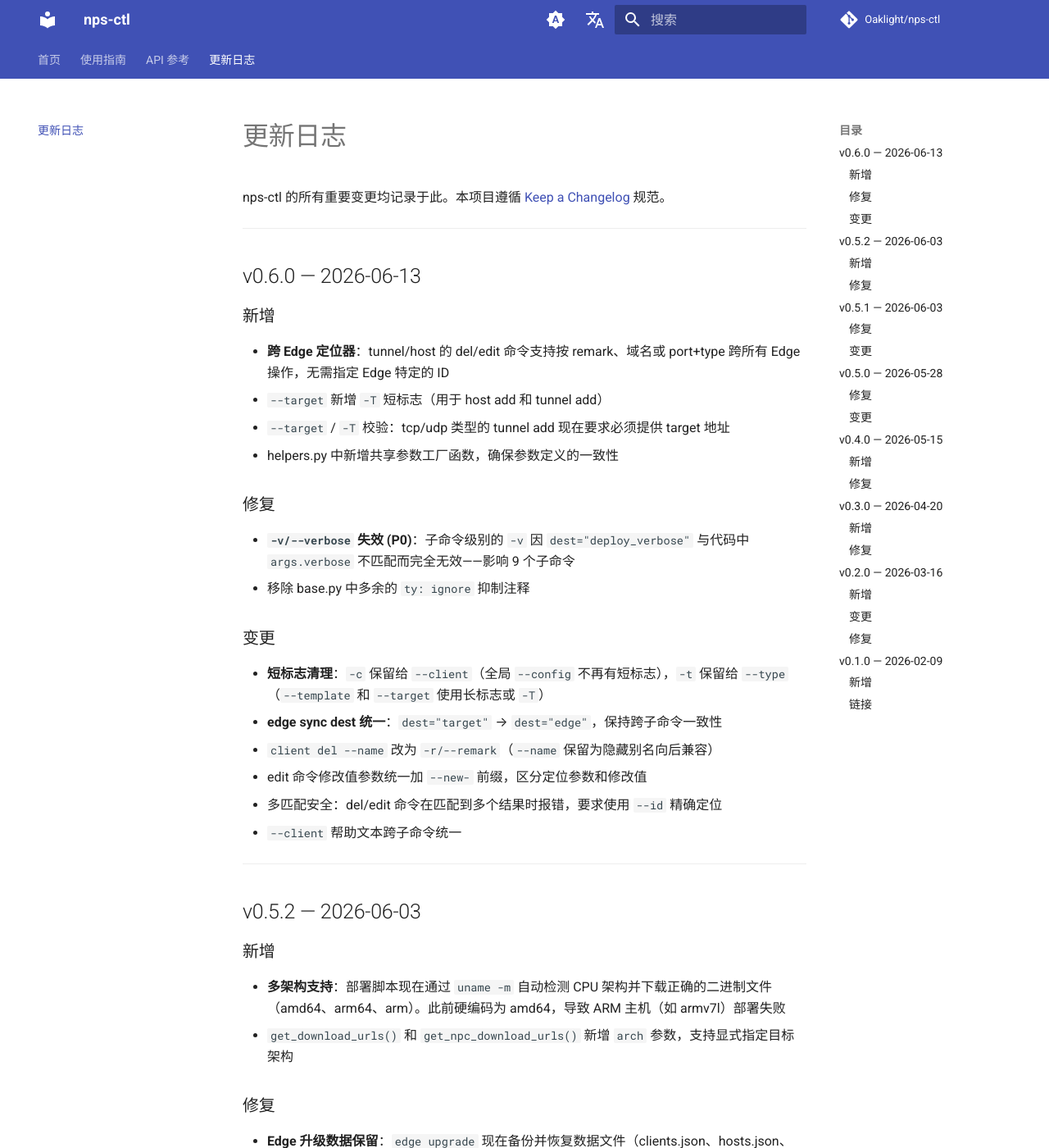
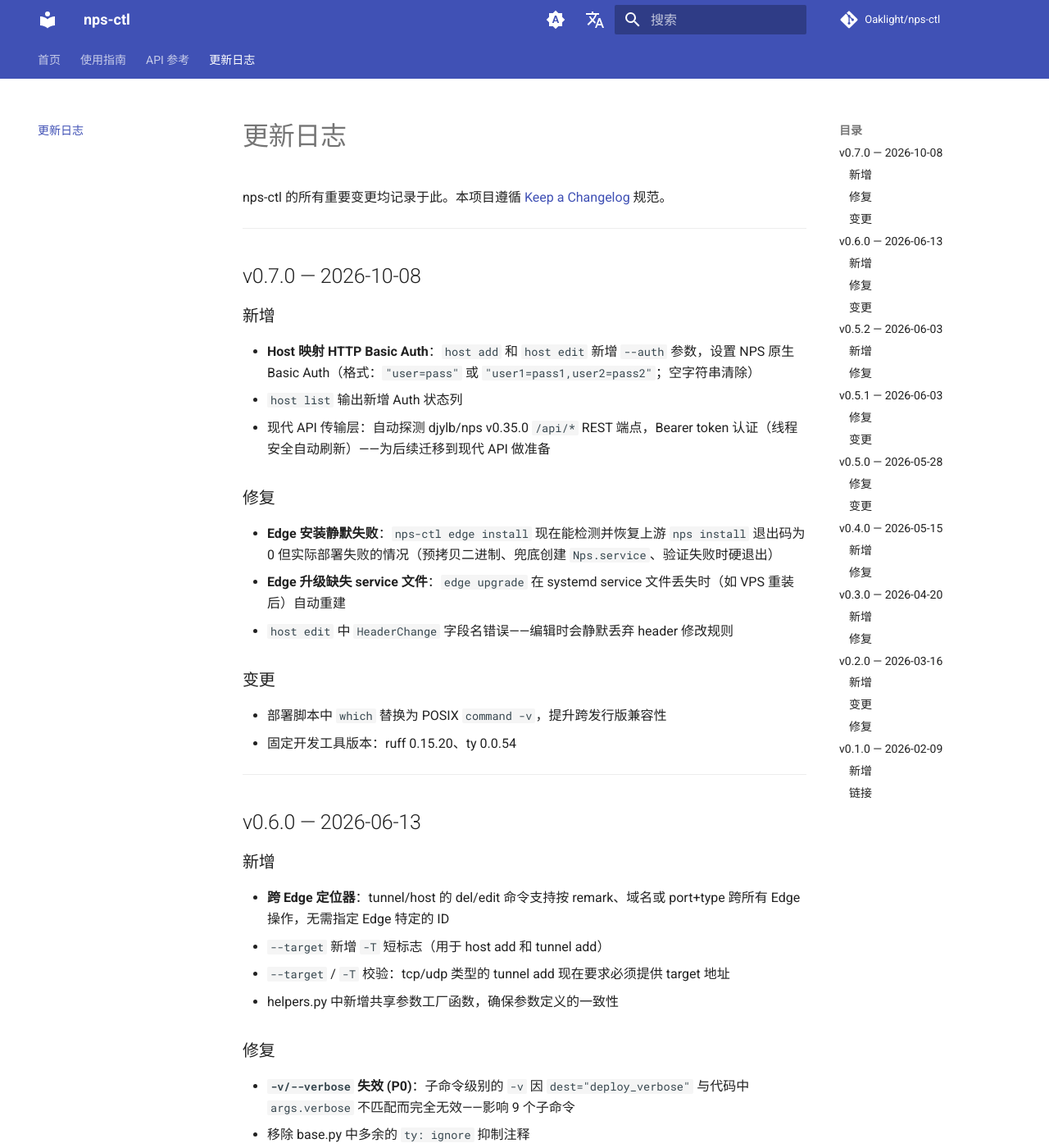
Before and after one commit to Oaklight/nps-ctl, an MkDocs documentation site: the page built from docs/changelog.md, in a window 1280 px wide and 1400 px high. Shown: the whole window at 82% size. Built offline with MkDocs 1.6.1 and Material for MkDocs 9.7.7, drawn with Linux system fonts in a browser that asks for light colours; comment, search, counter and statistics services are not loaded.

Commit message:
docs: add v0.7.0 changelog, document --auth flag for host add/edit

```diff
--- a/docs/changelog.md
+++ b/docs/changelog.md
@@ -5,6 +5,27 @@ title: 更新日志
 # 更新日志
 
 nps-ctl 的所有重要变更均记录于此。本项目遵循 [Keep a Changelog](https://keepachangelog.com/) 规范。
+
+---
+
+## v0.7.0 — 2026-10-08
+
+### 新增
+
+- **Host 映射 HTTP Basic Auth**：`host add` 和 `host edit` 新增 `--auth` 参数，设置 NPS 原生 Basic Auth（格式：`"user=pass"` 或 `"user1=pass1,user2=pass2"`；空字符串清除）
+- `host list` 输出新增 Auth 状态列
+- 现代 API 传输层：自动探测 djylb/nps v0.35.0 `/api/*` REST 端点，Bearer token 认证（线程安全自动刷新）——为后续迁移到现代 API 做准备
+
+### 修复
+
+- **Edge 安装静默失败**：`nps-ctl edge install` 现在能检测并恢复上游 `nps install` 退出码为 0 但实际部署失败的情况（预拷贝二进制、兜底创建 `Nps.service`、验证失败时硬退出）
+- **Edge 升级缺失 service 文件**：`edge upgrade` 在 systemd service 文件丢失时（如 VPS 重装后）自动重建
+- `host edit` 中 `HeaderChange` 字段名错误——编辑时会静默丢弃 header 修改规则
+
+### 变更
+
+- 部署脚本中 `which` 替换为 POSIX `command -v`，提升跨发行版兼容性
+- 固定开发工具版本：ruff 0.15.20、ty 0.0.54
 
 ---
 
```
Also changed, not shown: docs/usage/cli.md (+4 -0 lines).
